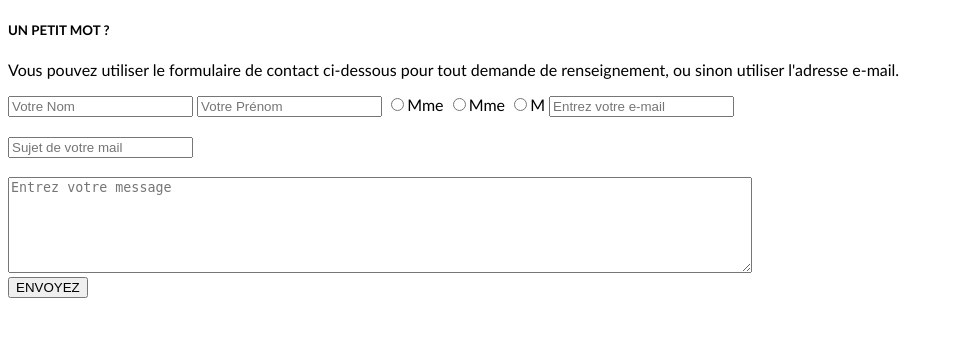
After one commit to sallartiste/erictestjuin, a PHP site: page /contact.php in a window 1280 px wide. The commit adds this page. Shown: the top 337 px of the page, without its empty margins (0-954 px from the left). Run offline with PHP 8.4, Linux system fonts and the light colour scheme.

Commit message:
Ajout page connexion, contact et une includes 11:30

```diff
--- /dev/null
+++ b/contact.php
@@ -0,0 +1,61 @@
+<?php
+//verifier si le formulaire à bien été envoyé
+if(isset($_POST['nom']) && isset($_POST['titre']) && isset($_POST['sujet']) && isset($_POST['couriel']) && isset($_POST['letexte']))
+{
+	$nom = strip_tags(trim($_POST['nom']));
+	$titre = strip_tags(trim($_POST['titre']));
+	$subject = strip_tags(trim($_POST['sujet']));
+	$couriel = strip_tags(trim($_POST['couriel']));
+	$message = strip_tags(trim($_POST['letexte']));
+
+	//si tout va bien, on envoie le mail
+
+	 $to      = 'sallartistee@yahoo.fr';
+     $headers = 'From: '. $couriel. "\r\n" .
+     'Reply-To: ' .$couriel. "\r\n" .
+     'X-Mailer: PHP/' . phpversion();
+
+     mail($to, $subject, $titre. $nom ." : ". $message, $headers);
+
+    $affiche = "Cool, Votre message a bien été envoyé, nous vous contacterons soon!!!";
+}
+
+?>
+<!doctype html>
+<html>
+<?php
+   include "includes/head.php";
+?>
+
+<body>
+<div id="formulaire">
+            <h5>UN PETIT MOT ?</h5>
+            <p>
+                Vous pouvez utiliser le formulaire de contact ci-dessous pour tout demande de renseignement,
+                ou sinon utiliser l'adresse e-mail.
+            </p>
+            <?php
+                if(isset($affiche))
+                {
+                   echo $affiche;
+                }else{
+			?>
+
+            <form action="" method="post">
+                <input type="text" name="nom" placeholder="Votre Nom" required />
+                <input type="text" name="prenom" placeholder="Votre Prénom" />
+                <input type="radio" name="titre" value="Mme" id="mme" required /><label for="mme">Mme</label>
+                <input type="radio" name="titre" value="Mme" id="mme" /><label for="mme">Mme</label>
+                <input type="radio" name="titre" value="M" id="mon" /><label for="mon">M</label>
+                <input type="email" name="couriel" placeholder="Entrez votre e-mail" required /><br/><br />
+                <input type="text" name="sujet" placeholder="Sujet de votre mail" required /><br/><br />
+                <textarea maxlength="500" placeholder="Entrez votre message" name="letexte" required rows="6" cols="90" ></textarea><br>
+                <input type="submit" value="ENVOYEZ" >
+            </form>
+            <?php
+            }
+			?>
+
+        </div><!--fin #formulaire-->
+</body>
+</html>
--- /dev/null
+++ b/includes/head.php
@@ -0,0 +1,5 @@
+<head>
+    <meta charset="utf-8">
+    <title>Telepro-photo</title>
+    <link rel="stylesheet" href="styles.css" type="text/css" />
+</head>
```
Also changed, not shown: connexion.php (added, +30 -0 lines), index.php (+5 -7 lines).
